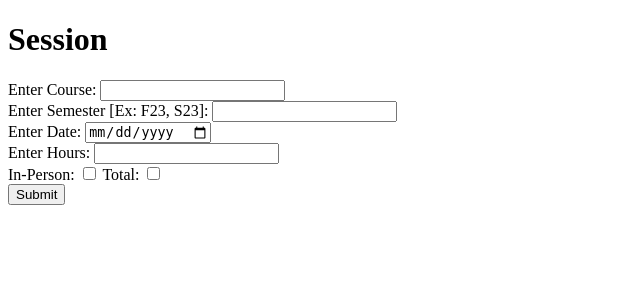
After one commit to TexasHolden/CertTrac, a Django app: page /session in a window 1280 px wide. The commit adds this page. Shown: the top 300 px of the page, without its empty margins (0-640 px from the left). Run offline with Django 4.2, Linux system fonts and the light colour scheme.

Commit message:
added the Session page
made changes to the urls.py and views.py

```diff
--- a/CertTracApp/urls.py
+++ b/CertTracApp/urls.py
@@ -4,4 +4,5 @@ from . import views
 urlpatterns = [
     path('', views.index, name='index'),
     path('query_results/', views.query_results, name='query_results'),
+    path('session', views.session, name='session')
 ]
--- a/CertTracApp/views.py
+++ b/CertTracApp/views.py
@@ -4,6 +4,8 @@ from django.db.models import F
 
 def index(request):
     return render(request, 'index.html')
+def session(request):
+    return render(request, 'session.html')
 
 def query_results(request):
     if request.method == 'POST':
--- a/templates/index.html
+++ b/templates/index.html
@@ -57,8 +57,8 @@
         </div>
 
         <div class="form-row">
-            <label for="time">Enter Time:</label>
-            <input type="number" id="time" name="time" step="0.01" required>
+            <label for="hours">Enter Hours:</label>
+            <input type="number" id="hours" name="hours" step="0.01" required>
         </div>
 
         <div class="form-row checkboxes">
--- /dev/null
+++ b/templates/session.html
@@ -0,0 +1,42 @@
+<!DOCTYPE html>
+<html>
+<head>
+<title>Session</title>
+</head>
+<body>
+    <h1>Session</h1>
+<form method="post" action="{% url 'query_results' %}">
+    {% csrf_token %}
+
+    <div>
+        <label for="course">Enter Course:</label>
+        <input type="text" id="course" name="course" required>
+    </div>
+
+    <div>
+        <label for="course">Enter Semester [Ex: F23, S23]:</label>
+        <input type="text" id="course" name="course" required>
+    </div>
+
+    <div class="form-row">
+        <label for="date">Enter Date:</label>
+        <input type="date" id="date" name="date" required>
+    </div>
+
+    <div class="form-row">
+        <label for="time">Enter Hours:</label>
+        <input type="number" id="hours" name="hours" step="0.01" required>
+    </div>
+
+    <div class="form-row checkboxes">
+        <label for="inperson" class="checkbox-label">In-Person:</label>
+        <input type="checkbox" id="inperson" name="inperson">
+        <label for="total" class="checkbox-label">Total:</label>
+        <input type="checkbox" id="total" name="total">
+    </div>
+
+    <button type="submit">Submit</button>
+</form>
+</body>
+
+</html>
```
Also changed, not shown: 1 other file.
